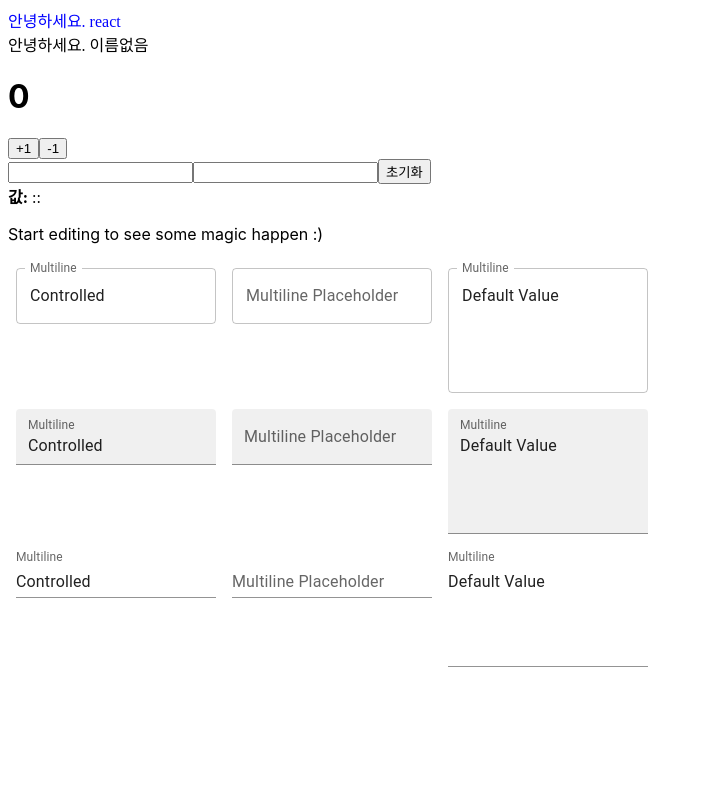
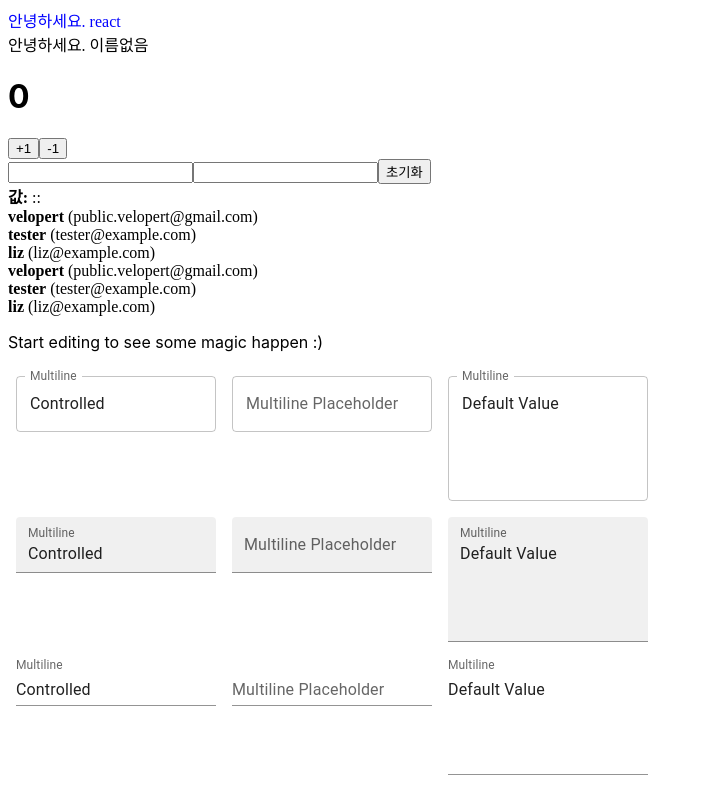
Before and after one commit to sangblee4528/react-20221128, a React (Create React App) app: page / in a window 1280 px wide. Shown: the whole page, without its empty margins (0-703 px from the left). Built offline with nearby package versions, Linux system fonts and the light colour scheme.

Commit message:
1 file modified, 1 added

```diff
--- a/src/App.js
+++ b/src/App.js
@@ -3,6 +3,8 @@ import './style.css';
 import MultilineTextFields from './MultilineTextFields';
 import Hello from './Hello';
 import Counter from './Counter';
+import UserList from './UserList';
+
 import InputSample from './InputSample';
 
 export default function App() {
@@ -12,6 +14,7 @@ export default function App() {
       <Hello />
       <Counter />
       <InputSample />
+      <UserList />
       <p>Start editing to see some magic happen :)</p>
       <MultilineTextFields />
     </div>
--- /dev/null
+++ b/src/UserList.js
@@ -0,0 +1,42 @@
+import React from 'react';
+
+function User({ user }) {
+  return (
+    <div>
+      <b>{user.username}</b> <span>({user.email})</span>
+    </div>
+  );
+}
+
+function UserList() {
+  const users = [
+    {
+      id: 1,
+      username: 'velopert',
+      email: 'public.velopert@gmail.com',
+    },
+    {
+      id: 2,
+      username: 'tester',
+      email: 'tester@example.com',
+    },
+    {
+      id: 3,
+      username: 'liz',
+      email: 'liz@example.com',
+    },
+  ];
+
+  return (
+    <div>
+      <User user={users[0]} />
+      <User user={users[1]} />
+      <User user={users[2]} />
+      {users.map((user, index) => (
+        <User user={user} key={index} />
+      ))}
+    </div>
+  );
+}
+
+export default UserList;
```
